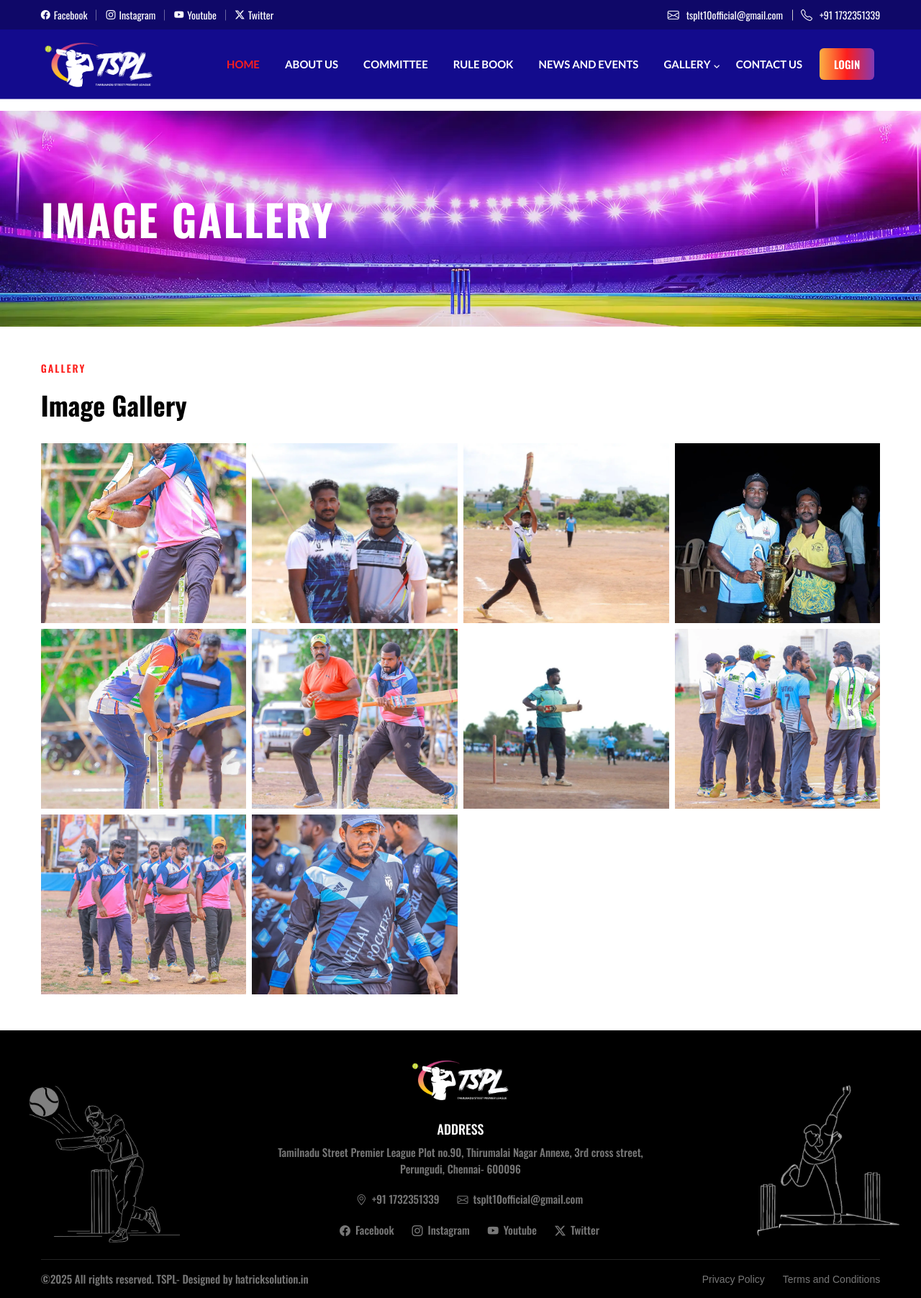
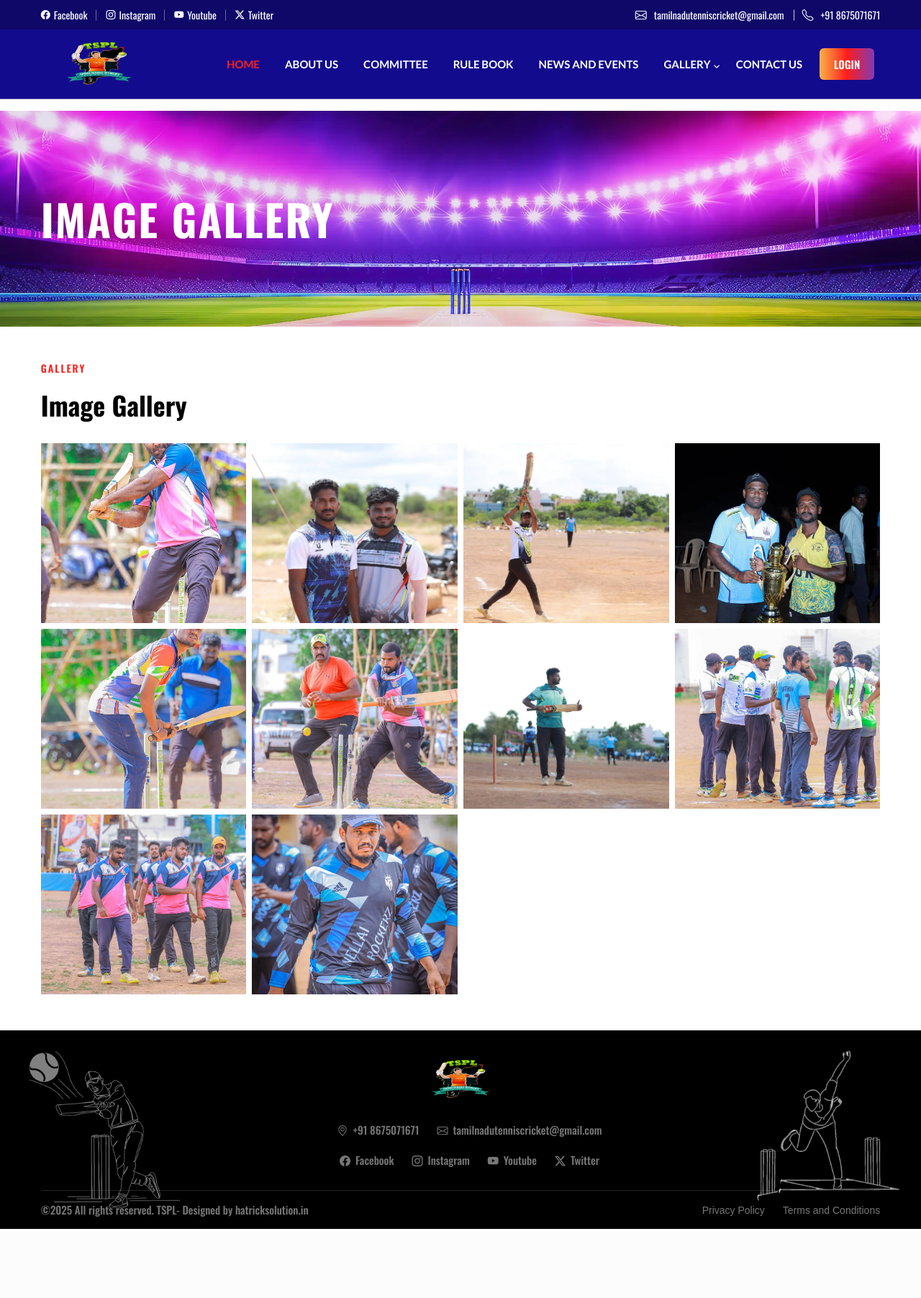
Before and after one commit to sriraj66/TSPL, a Django app: template templates/core/blog/imagegallery.html in a window 1280 px wide. Shown: the whole page at 72% size. After the commit the page ends 1708 px from the top, so only its background shows below. Run offline with Django 5.2, Linux system fonts and the light colour scheme; the template is opened without the code that fills it, so the values that code supplies are empty; some libraries are stand-ins or nearby versions.

Commit message:
edited social links and logo

```diff
--- a/templates/_.html
+++ b/templates/_.html
@@ -34,10 +34,10 @@
                 <div class="col-lg-8 col-md-4">
                     <div class="d-flex justify-content-md-start justify-content-center align-items-center">
                         <ul class="social-icon">
-                             <li><a href="https://www.facebook.com/share/1DB6ph5Zzd/" target="_blank"><i class="bi bi-facebook"></i><span class="web-view">Facebook</span></a></li>
-                          <li><a href="https://www.instagram.com/tspl_t10" target="_blank"><i class="bi bi-instagram"></i><span class="web-view">Instagram</span></a></li>
-                        <li><a href="https://youtube.com/@tspl_t10" target="_blank"><i class="bi bi-youtube"></i><span class="web-view">Youtube</span></a></li>
-                        <li><a href="https://x.com/tspl_t10" target="_blank"><i class="bi bi-twitter-x"></i><span class="web-view">Twitter</span></a></li>
+                             <li><a href="https://www.facebook.com/profile.php?id=61568313241727"><i class="bi bi-facebook"></i><span class="web-view">Facebook</span></a></li>
+                          <li><a href="https://www.instagram.com/tamilnadu_tennis_cricket"><i class="bi bi-instagram"></i><span class="web-view">Instagram</span></a></li>
+                        <li><a href="https://www.youtube.com/@tamilnadutenniscricket"><i class="bi bi-youtube"></i><span class="web-view">Youtube</span></a></li>
+                        <li><a href="https://x.com/tntenniscricket"><i class="bi bi-twitter-x"></i><span class="web-view">Twitter</span></a></li>
                         </ul>
 
                     </div>
@@ -45,8 +45,8 @@
                 <div class="col-lg-4 col-md-8">
                     <div class="top-header-left">
                         <ul class="justify-content-md-end justify-content-center">
-                            <li><a href="mailto:tsplt10official@gmail.com" class="top-header-link"><i class="bi bi-envelope"></i>tsplt10official@gmail.com</a></li>
-                            <li><a href="tel:+911732351339" class="top-header-link"><i class="bi bi-telephone"></i>+91 1732351339</a></li>
+                            <li><a href="mailto:tamilnadutenniscricket@gmail.com" class="top-header-link"><i class="bi bi-envelope"></i>tamilnadutenniscricket@gmail.com</a></li>
+                            <li><a href="tel:+918675071671" class="top-header-link"><i class="bi bi-telephone"></i>+91 8675071671</a></li>
                         </ul>
                     </div>
                 </div>
@@ -221,20 +221,20 @@
                     <div class="footer-logo">
                         <img src="{% static 'assets/images/logo.png' %}" alt="">
                     </div>
-                    <h5 class="footer-title">Address</h5>
+                   <!-- <h5 class="footer-title">Address</h5>
                     <p class="footer-text">Tamilnadu Street Premier League
 Plot no.90, Thirumalai Nagar
 Annexe, 3rd cross street,
- Perungudi, Chennai- 600096</p>
+ Perungudi, Chennai- 600096</p> -->
                     <ul class="footer-link-list">
-                        <li><a href="tel:+911732351339"><i class="bi bi-geo-alt"></i>+91 1732351339</a></li>
-                        <li><a href="mailto:tsplt10official@gmail.com"><i class="bi bi-envelope"></i>tsplt10official@gmail.com</a></li>
+                        <li><a href="tel:+918675071671"><i class="bi bi-geo-alt"></i>+91 8675071671</a></li>
+                        <li><a href="mailto:tamilnadutenniscricket@gmail.com"><i class="bi bi-envelope"></i>tamilnadutenniscricket@gmail.com</a></li>
                     </ul>
                     <ul class="footer-link-list">
-                        <li><a href="https://www.facebook.com/share/1DB6ph5Zzd/" target="_blank"><i class="bi bi-facebook"></i>Facebook</a></li>
-                        <li><a href="https://www.instagram.com/tspl_t10" target="_blank"><i class="bi bi-instagram"></i>Instagram</a></li>
-                        <li><a href="https://youtube.com/@tspl_t10" target="_blank"><i class="bi bi-youtube"></i>Youtube</a></li>
-                        <li><a href="https://x.com/tspl_t10" target="_blank"><i class="bi bi-twitter-x"></i>Twitter</a></li>
+                        <li><a href="https://www.facebook.com/profile.php?id=61568313241727"><i class="bi bi-facebook"></i>Facebook</a></li>
+                        <li><a href="https://www.instagram.com/tamilnadu_tennis_cricket"><i class="bi bi-instagram"></i>Instagram</a></li>
+                        <li><a href="https://www.youtube.com/@tamilnadutenniscricket"><i class="bi bi-youtube"></i>Youtube</a></li>
+                        <li><a href="https://x.com/tntenniscricket"><i class="bi bi-twitter-x"></i>Twitter</a></li>
                     </ul>
                 </div>
             </div>
```
Also changed, not shown: templates/core/contactus.html (+5 -5 lines), core/static/assets/images/logo.png.
